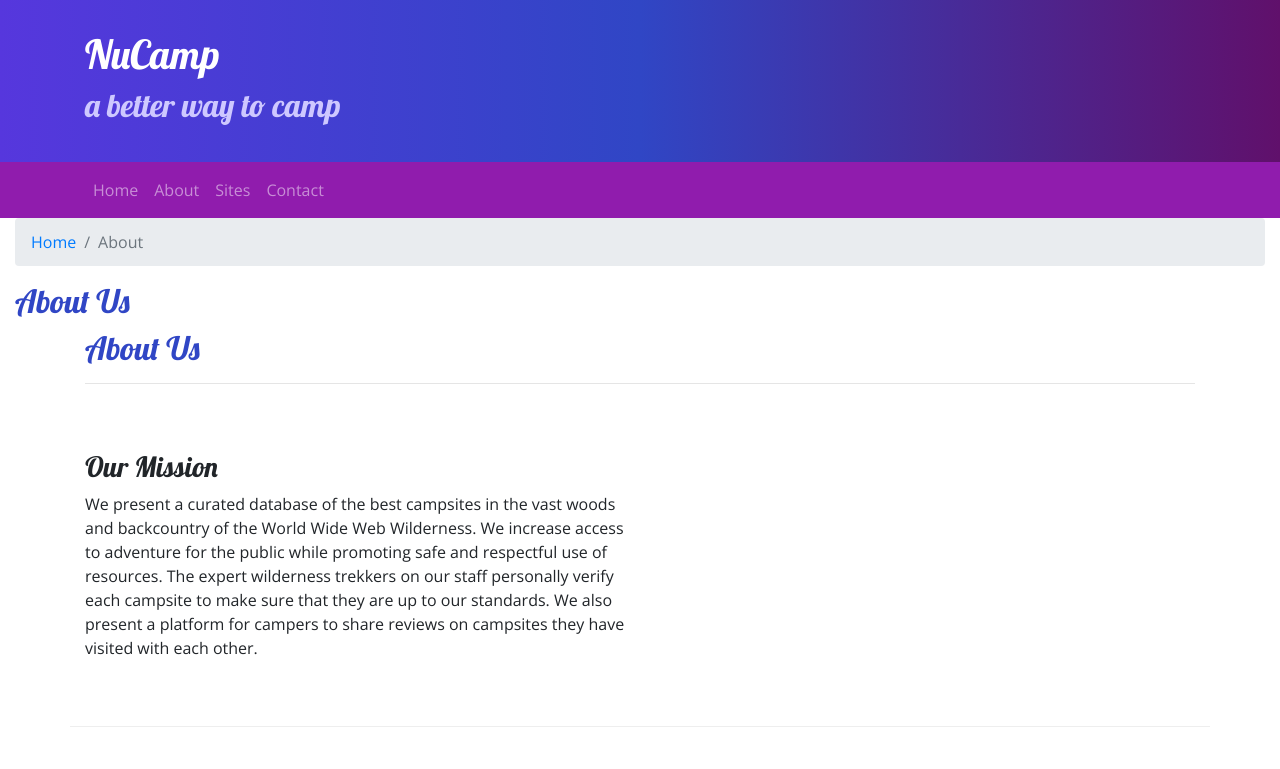
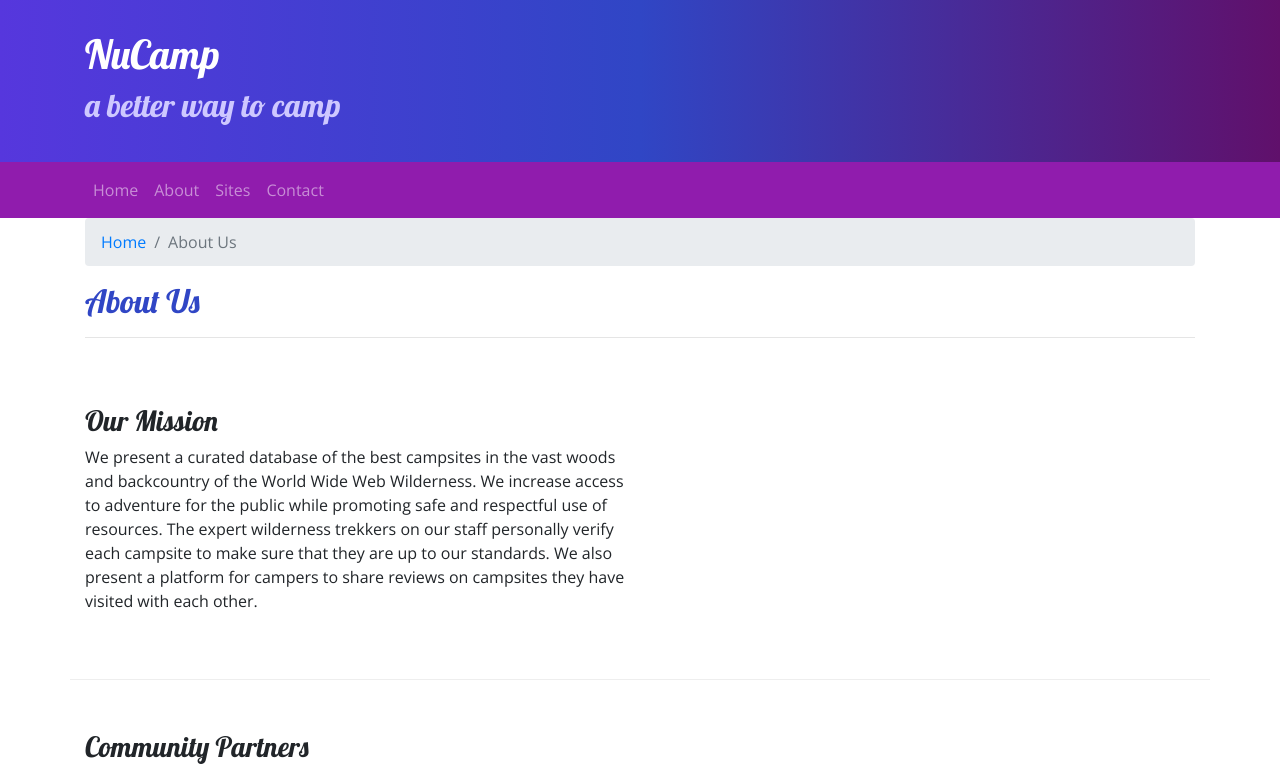
Before and after one commit to igot2bfreee/nucampsite, a website: page aboutus.html in a window 1280 px wide. Shown: the top 769 px of the page. Drawn offline with nearby package versions, Linux system fonts and the light colour scheme.

Commit message:
navbar and breadcrumbs 2

```diff
--- a/aboutus.html
+++ b/aboutus.html
@@ -31,8 +31,8 @@
             </button>
             <div class="collapse navbar-collapse" id="nucampNavbar">
                 <ul class="navbar-nav">
-                    <li class="nav-item-active"> <a class="nav-link" href="index.html">Home</a></li>
-                    <li class="nav-item"> <a class="nav-link" href="#">About</a></li>
+                    <li class="nav-item"> <a class="nav-link" href="index.html">Home</a></li>
+                    <li class="nav-item-active"> <a class="nav-link" href="#">About</a></li>
                     <li class="nav-item"> <a class="nav-link" href="#">Sites</a></li>
                     <li class="nav-item"> <a class="nav-link" href="#">Contact</a></li>
                 </ul>
@@ -40,17 +40,13 @@
         </div>
     </nav>
 
-    <div class="col">
-        <ol class="breadcrumb">
-            <li class="breadcrumb-item"><a href="index.html">Home</a></li>
-            <li class="breadcrumb-item active">About</li>
-        </ol>
-        <h2>About Us</h2>
-    </div>
-
     <div class="container">
         <div class="row">
             <div class="col">
+                <ol class="breadcrumb">
+                    <li class="breadcrumb-item"><a href="index.html">Home</a></li>
+                    <li class="breadcrumb-item active">About Us</li>
+                </ol>
                <h2>About Us</h2>
                <hr />
             </div>
```
